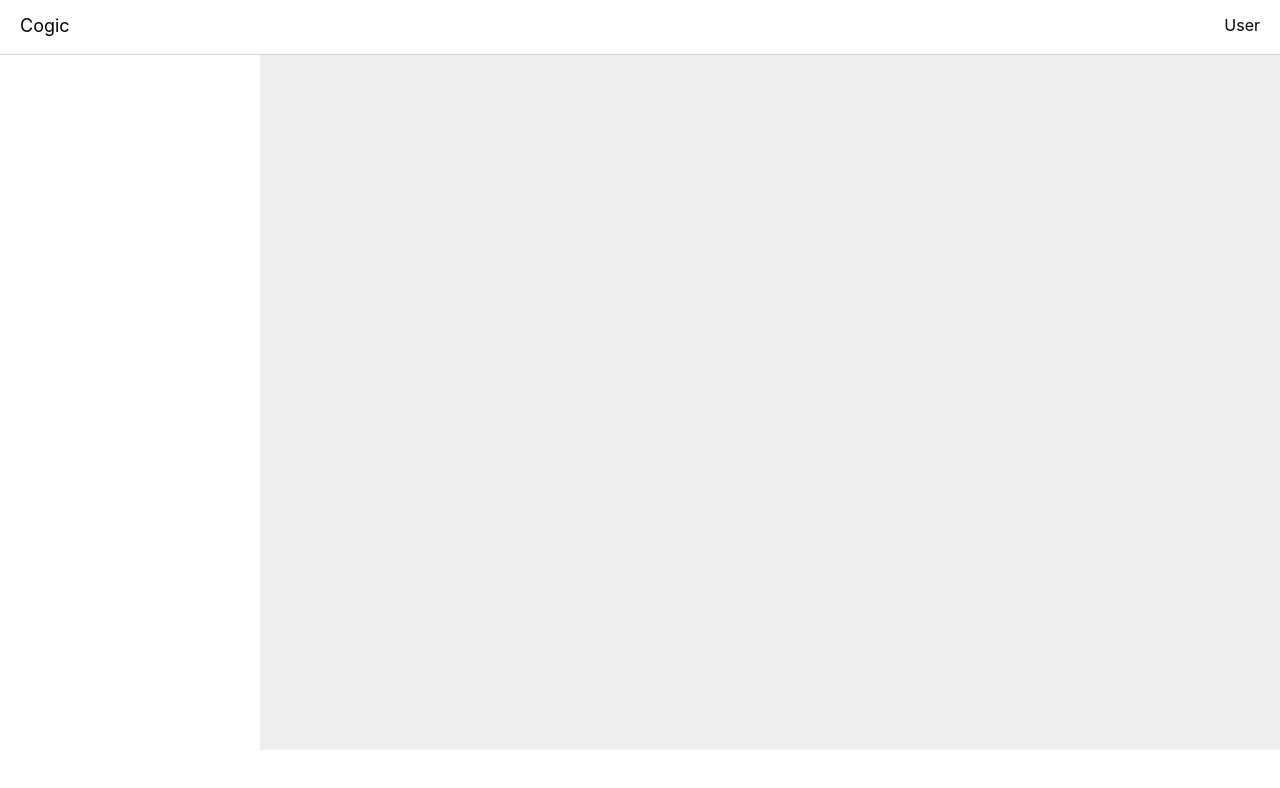
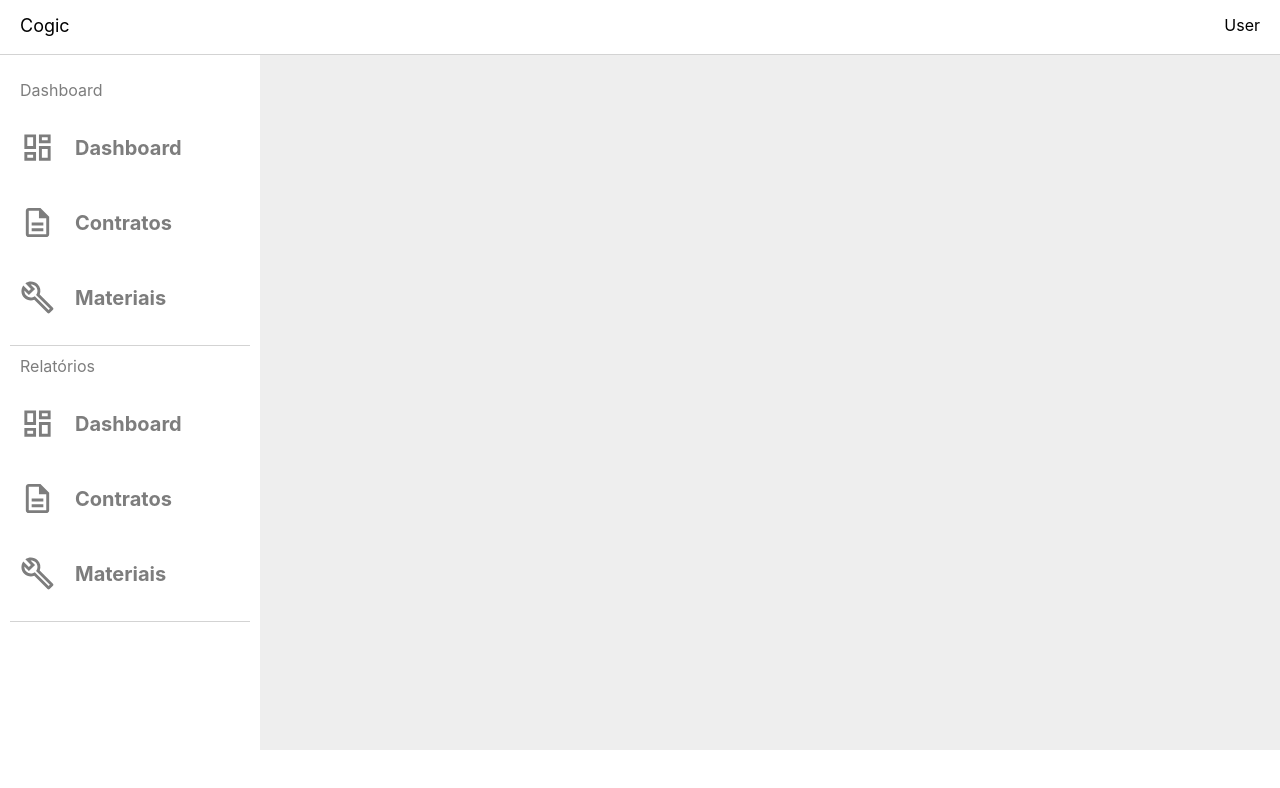
Before and after one commit to brunoaffonso/dashboard-template, a Next.js app: page / in a window 1280 px wide. Shown: the top 788 px of the page. Built offline with nearby package versions, Linux system fonts and the light colour scheme.

Commit message:
Menu Sidebar

```diff
--- a/package.json
+++ b/package.json
@@ -11,6 +11,7 @@
   "dependencies": {
     "@emotion/react": "^11.4.1",
     "@emotion/styled": "^11.3.0",
+    "@material-ui/core": "^4.12.3",
     "@material-ui/icons": "^4.11.2",
     "next": "11.1.2",
     "react": "17.0.2",
--- a/src/components/Dashboard/DashboardStyles.jsx
+++ b/src/components/Dashboard/DashboardStyles.jsx
@@ -19,6 +19,7 @@ export const DashboardContent = styled.div`
 export const Sidebar = styled.div`
   flex: 1;
   position: sticky;
+  display: flex;
   top: 55px;
   left: 0;
   height: calc(100vh - 55px);
--- /dev/null
+++ b/src/components/SidebarMenu/MenuList/MenuList.jsx
@@ -0,0 +1,38 @@
+import {
+  MenuListContent,
+  MenuTitle,
+  MenuListItem,
+  TextItem,
+} from './MenuListStyles';
+import React from 'react';
+import DashboardOutlined from '@material-ui/icons/DashboardOutlined';
+import DescriptionOutlined from '@material-ui/icons/DescriptionOutlined';
+import BuildOutlined from '@material-ui/icons/BuildOutlined';
+
+export default function MenuList() {
+  const [active, setActive] = React.useState(false);
+
+  function handleClick(e) {
+    e.preventDefault();
+  }
+
+  return (
+    <>
+      <MenuTitle>Dashboard</MenuTitle>
+      <MenuListContent>
+        <MenuListItem href="/api/hello">
+          <DashboardOutlined fontSize="large" />
+          <TextItem>Dashboard</TextItem>
+        </MenuListItem>
+        <MenuListItem onClick={(e) => handleClick(e)}>
+          <DescriptionOutlined fontSize="large" />
+          <TextItem>Contratos</TextItem>
+        </MenuListItem>
+        <MenuListItem onClick={(e) => handleClick(e)}>
+          <BuildOutlined fontSize="large" />
+          <TextItem>Materiais</TextItem>
+        </MenuListItem>
+      </MenuListContent>
+    </>
+  );
+}
--- /dev/null
+++ b/src/components/SidebarMenu/MenuList/MenuList2.jsx
@@ -0,0 +1,38 @@
+import {
+  MenuListContent,
+  MenuTitle,
+  MenuListItem,
+  TextItem,
+} from './MenuListStyles';
+import React from 'react';
+import DashboardOutlined from '@material-ui/icons/DashboardOutlined';
+import DescriptionOutlined from '@material-ui/icons/DescriptionOutlined';
+import BuildOutlined from '@material-ui/icons/BuildOutlined';
+
+export default function MenuList() {
+  const [active, setActive] = React.useState(false);
+
+  function handleClick(e) {
+    e.preventDefault();
+  }
+
+  return (
+    <>
+      <MenuTitle>Relatórios</MenuTitle>
+      <MenuListContent>
+        <MenuListItem href="/api/hello">
+          <DashboardOutlined fontSize="large" />
+          <TextItem>Dashboard</TextItem>
+        </MenuListItem>
+        <MenuListItem onClick={(e) => handleClick(e)}>
+          <DescriptionOutlined fontSize="large" />
+          <TextItem>Contratos</TextItem>
+        </MenuListItem>
+        <MenuListItem onClick={(e) => handleClick(e)}>
+          <BuildOutlined fontSize="large" />
+          <TextItem>Materiais</TextItem>
+        </MenuListItem>
+      </MenuListContent>
+    </>
+  );
+}
--- /dev/null
+++ b/src/components/SidebarMenu/MenuList/MenuListStyles.jsx
@@ -0,0 +1,39 @@
+import styled from '@emotion/styled';
+
+export const MenuTitle = styled.div`
+  color: #7d7d7d;
+  text-align: left;
+  font-size: 1em;
+  margin: 10px;
+`;
+
+export const MenuListContent = styled.div`
+  text-align: left;
+  font-size: 1.25em;
+  font-weight: bold;
+  margin: 0;
+  padding: 0;
+  border-bottom: 1px solid lightgray;
+`;
+
+export const MenuListItem = styled.a`
+  display: flex;
+  flex-direction: row;
+  align-items: center;
+  color: ${(props) => (props.active ? '#fff' : '#7d7d7d')};
+  margin: 20px 0px;
+  list-style: none;
+  cursor: pointer;
+  border-radius: 5px;
+  padding: 10px;
+  background: ${(props) => (props.active ? '#2196f3' : '')};
+  &:hover {
+    color: #2196f3;
+    background: #e3f2fd;
+  }
+`;
+
+export const TextItem = styled.span`
+  text-align: center;
+  margin-left: 20px;
+`;
--- a/src/components/SidebarMenu/SidebarMenu.jsx
+++ b/src/components/SidebarMenu/SidebarMenu.jsx
@@ -1,5 +1,12 @@
+import MenuList from './MenuList/MenuList';
+import MenuList2 from './MenuList/MenuList2';
 import { SidebarContent } from './SidebarMenuStyles';
 
 export default function SideBar() {
-  return <SidebarContent></SidebarContent>;
+  return (
+    <SidebarContent>
+      <MenuList></MenuList>
+      <MenuList2></MenuList2>
+    </SidebarContent>
+  );
 }
--- a/src/components/SidebarMenu/SidebarMenuStyles.jsx
+++ b/src/components/SidebarMenu/SidebarMenuStyles.jsx
@@ -1,3 +1,7 @@
 import styled from '@emotion/styled';
 
-export const SidebarContent = styled.div``;
+export const SidebarContent = styled.div`
+  flex-direction: column;
+  margin: 15px 10px;
+  width: 100%;
+`;
```
Also changed, not shown: 1 other file (tests, documents, lock files or other folders).
